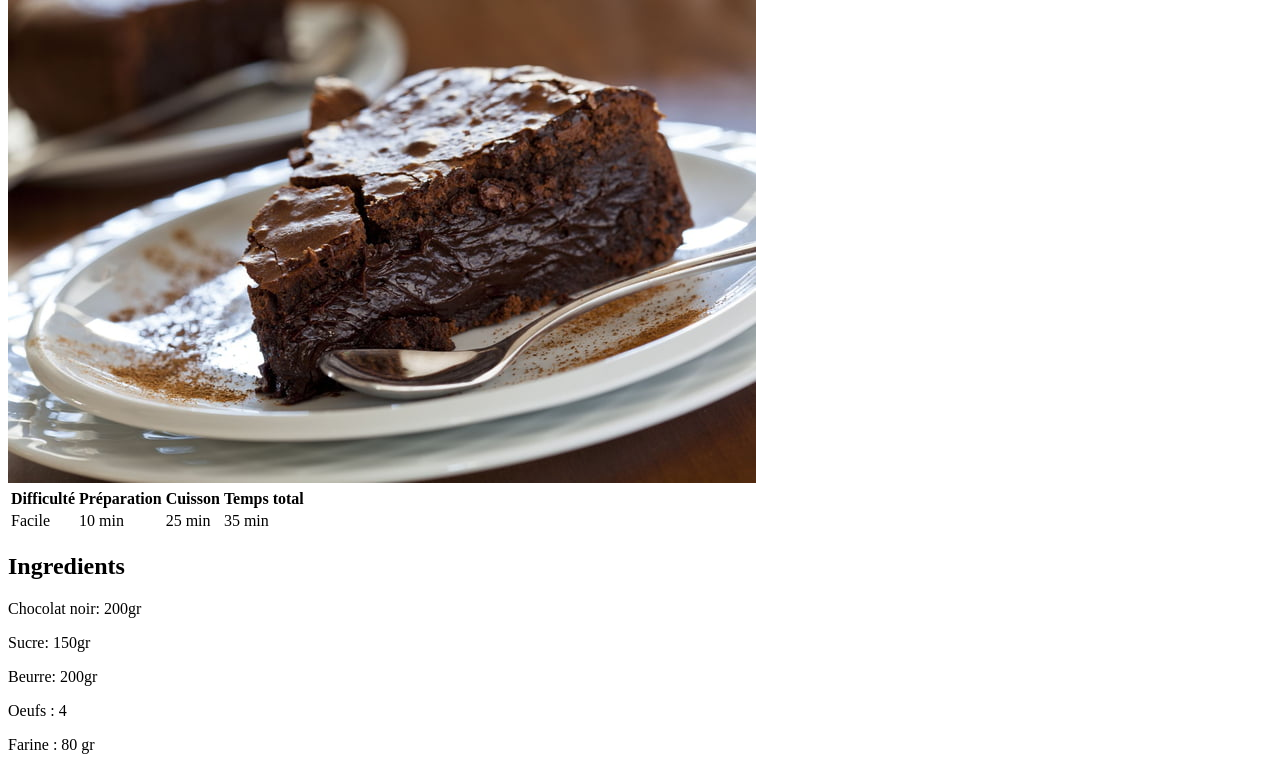
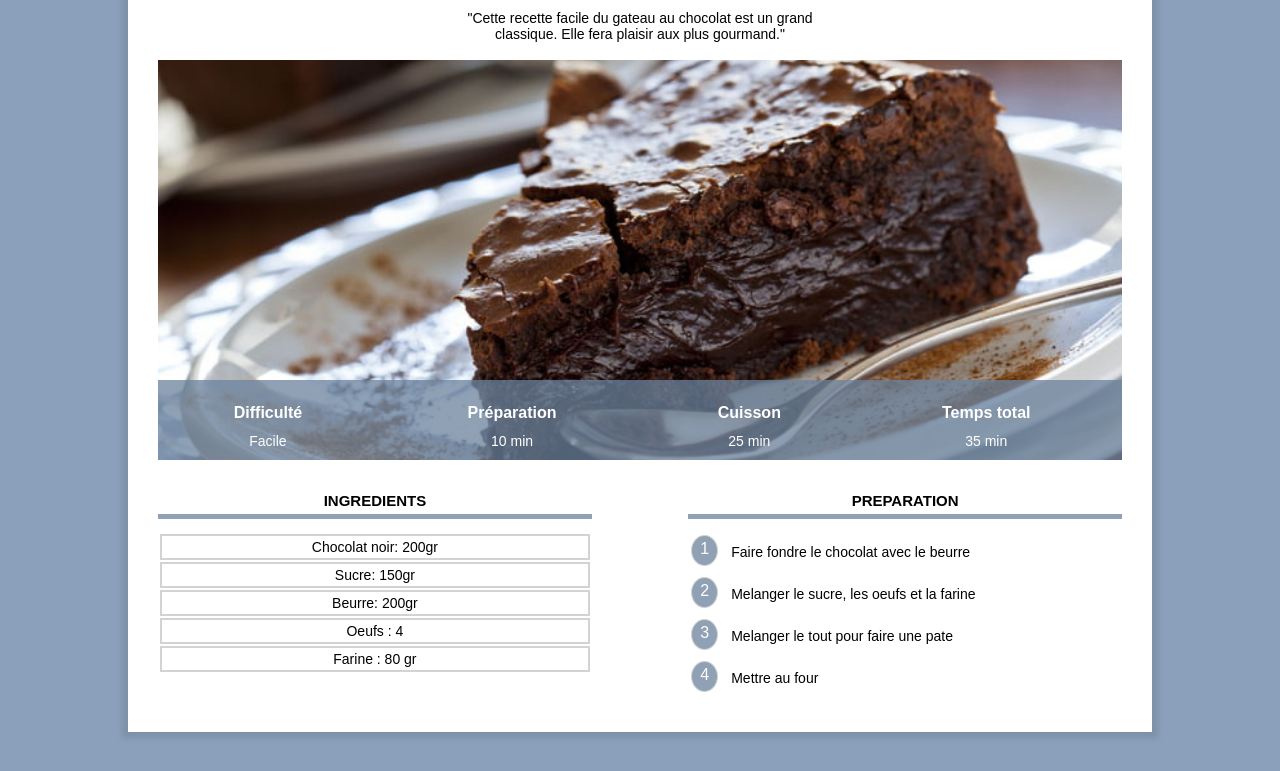
Before and after one commit to 9bandem6/site_recettess, a plain HTML site: page index.html in a window 1280 px wide. Shown: the part 164-935 px from the top of the page. Drawn offline with Linux system fonts and the light colour scheme; the site is published under a folder, as on GitHub Pages, so addresses that start at the root find nothing.

Commit message:
Update index.html

```diff
--- a/index.html
+++ b/index.html
@@ -3,7 +3,7 @@
     <head>
         <title>Premiere page</title>
         <meta charset="UTF-8">
-        <link rel="stylesheet" href="/chocolat.css">
+        <link rel="stylesheet" href="chocolat.css">
         <meta name="viewport" content="width=device-width, initial-scale=1.0">
     </head>
     <body>
```
